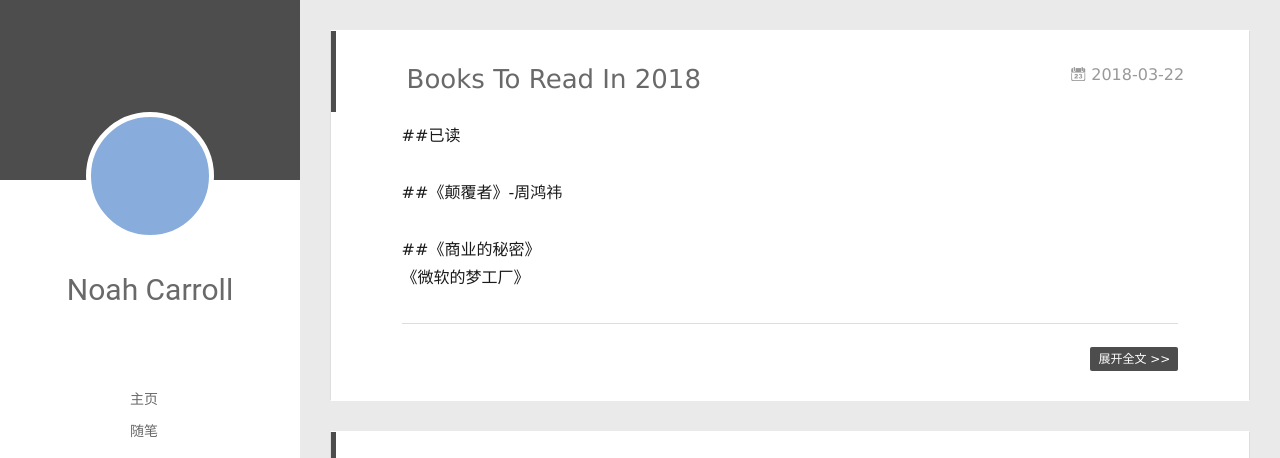
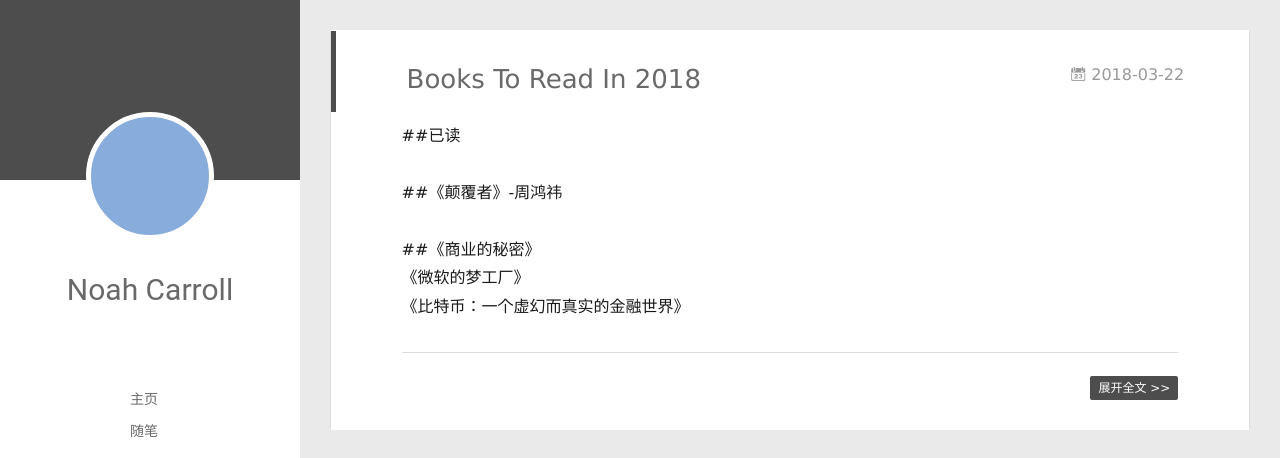
Before and after one commit to cyrto/cyrto.github.io, a plain HTML site: page index.html in a window 1280 px wide. Shown: the top 458 px of the page. Drawn offline with Linux system fonts and the light colour scheme; no server answers.

Commit message:
Site updated: 2018-03-26 22:49:50

```diff
--- a/index.html
+++ b/index.html
@@ -173,7 +173,7 @@
 
         <p>##已读</p>
 <p>##《颠覆者》-周鸿祎</p>
-<p>##《商业的秘密》<br>《微软的梦工厂》</p>
+<p>##《商业的秘密》<br>《微软的梦工厂》<br>《比特币：一个虚幻而真实的金融世界》</p>
 
 
 
```
Also changed, not shown: 2018/03/22/Books-To-Read-In-2018/index.html (+5 -5 lines).
